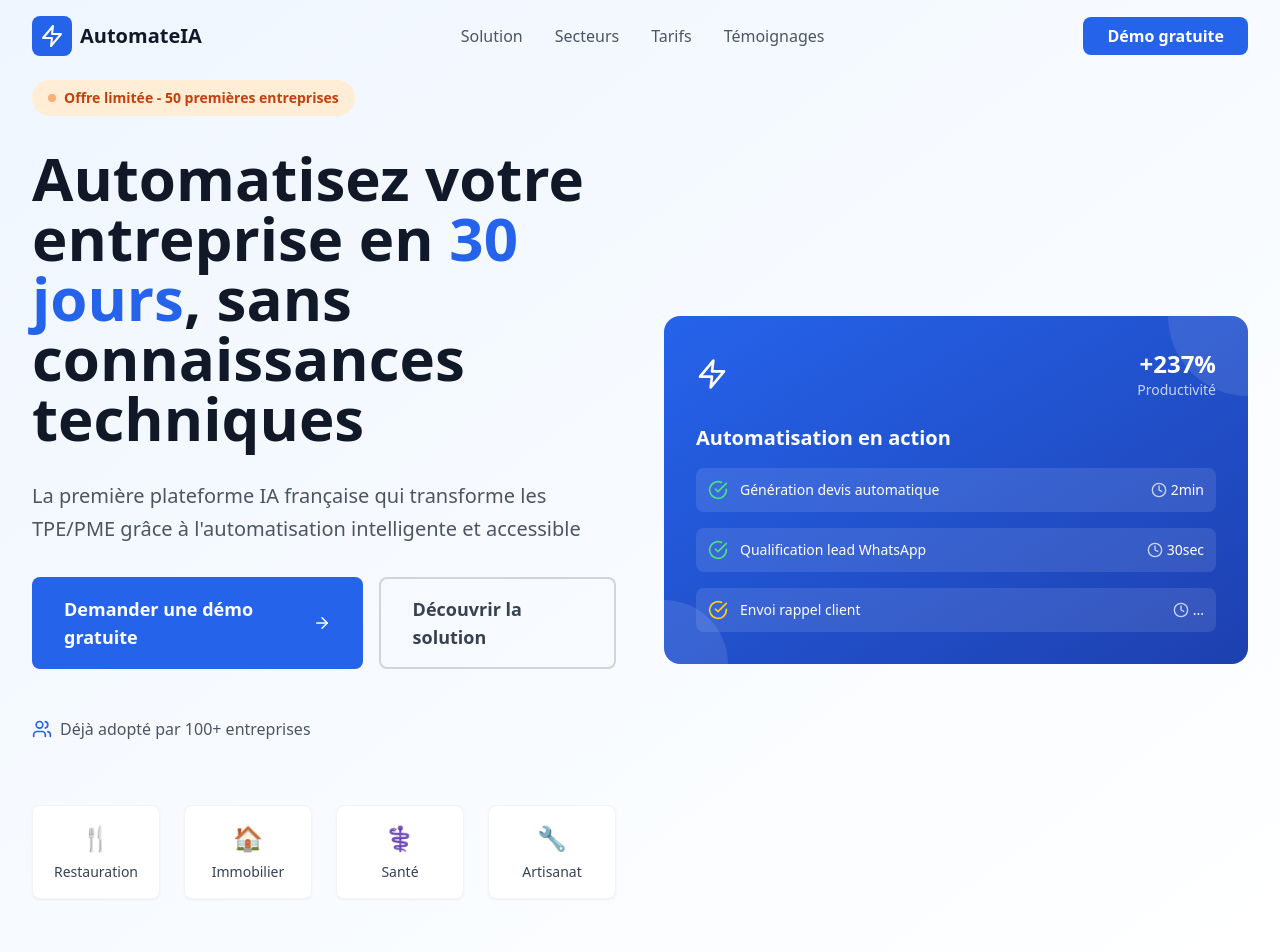
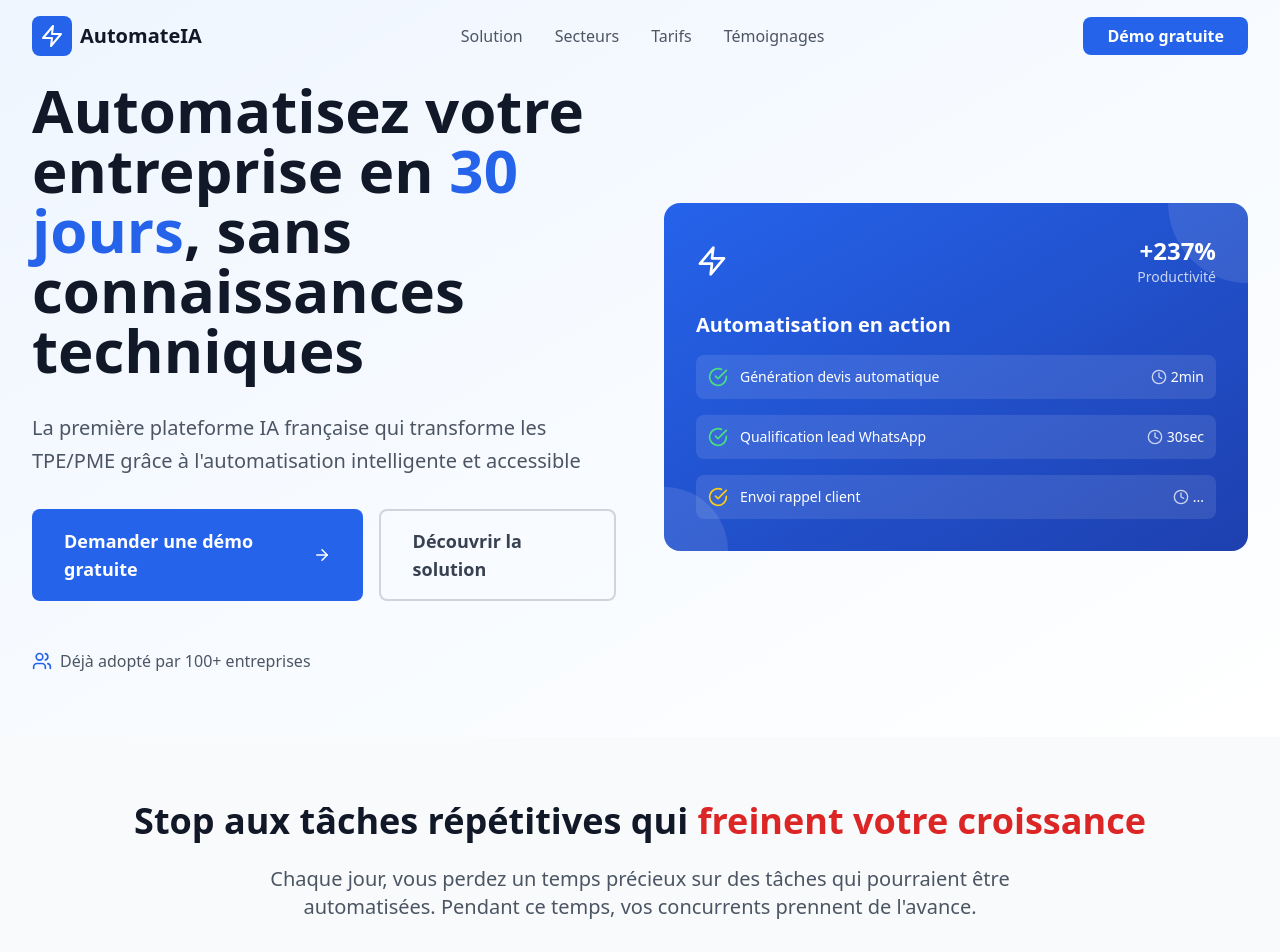
Before and after one commit to gamusta/automateia, a React (Vite) app: page / in a window 1280 px wide. Shown: the top 952 px of the page. Built offline with nearby package versions, Linux system fonts and the light colour scheme.

Commit message:
Lighthouse checks 4

```diff
--- a/index.html
+++ b/index.html
@@ -4,7 +4,7 @@
   <meta charset="UTF-8" />
   <link rel="icon" type="image/svg+xml" href="/vite.svg" />
   <meta name="viewport" content="width=device-width, initial-scale=1.0" />
-  <title>Landing Page Plateforme Automatisation IA</title>
+  <title>Plateforme Automatisation IA</title>
   <meta name="description" content="Automatisez votre TPE/PME sans coder. Libérez-vous des tâches administratives (factures, devis, RDV) pour vous concentrer sur votre métier.">
 </head>
 <body>
--- a/src/App.tsx
+++ b/src/App.tsx
@@ -4,7 +4,7 @@ import Problem from './components/Problem';
 import Solution from './components/Solution';
 import Benefits from './components/Benefits';
 import Sectors from './components/Sectors';
-import Testimonials from './components/Testimonials';
+/*import Testimonials from './components/Testimonials';*/
 import Pricing from './components/Pricing';
 import FAQ from './components/FAQ';
 import FinalCTA from './components/FinalCTA';
@@ -19,7 +19,7 @@ function App() {
             <Solution />
             <Benefits />
             <Sectors />
-            <Testimonials />
+            {/*<Testimonials />*/}
             <Pricing />
             <FAQ />
             <FinalCTA />
--- a/src/components/Header.tsx
+++ b/src/components/Header.tsx
@@ -54,7 +54,7 @@ const Header = () => {
                             <a href="#solution" className="text-gray-600 hover:text-blue-600">Solution</a>
                             <a href="#secteurs" className="text-gray-600 hover:text-blue-600">Secteurs</a>
                             <a href="#pricing" className="text-gray-600 hover:text-blue-600">Tarifs</a>
-                            <a href="#temoignages" className="text-gray-600 hover:text-blue-600">Témoignages</a>
+                            {/*<a href="#temoignages" className="text-gray-600 hover:text-blue-600">Témoignages</a>*/}
                             <a href="#demo" className="bg-blue-600 text-white px-6 py-2 rounded-lg font-semibold text-center">
                                 Démo gratuite
                             </a>
--- a/src/components/Hero.tsx
+++ b/src/components/Hero.tsx
@@ -6,10 +6,10 @@ const Hero = () => {
             <div className="max-w-7xl mx-auto px-4 sm:px-6 lg:px-8">
                 <div className="grid lg:grid-cols-2 gap-12 items-center">
                     <div className="space-y-8">
-                        <div className="inline-flex items-center px-4 py-2 bg-orange-100 rounded-full text-orange-700 text-sm font-semibold">
+                        {/*<div className="inline-flex items-center px-4 py-2 bg-orange-100 rounded-full text-orange-700 text-sm font-semibold">
                             <span className="w-2 h-2 bg-orange-500 rounded-full mr-2 animate-pulse"></span>
                             Offre limitée - 50 premières entreprises
-                        </div>
+                        </div>*/}
 
                         <h1 className="text-4xl md:text-5xl lg:text-6xl font-bold text-gray-900 leading-tight">
                             Automatisez votre entreprise en{' '}
@@ -43,7 +43,7 @@ const Hero = () => {
                             </div>
                         </div>
 
-                        <div className="grid grid-cols-2 sm:grid-cols-4 gap-6 pt-8">
+                        {/*<div className="grid grid-cols-2 sm:grid-cols-4 gap-6 pt-8">
                             {[
                                 { icon: '🍴', label: 'Restauration' },
                                 { icon: '🏠', label: 'Immobilier' },
@@ -55,7 +55,7 @@ const Hero = () => {
                                     <div className="text-sm font-medium text-gray-700">{sector.label}</div>
                                 </div>
                             ))}
-                        </div>
+                        </div>*/}
                     </div>
 
                     <div className="relative">
```
